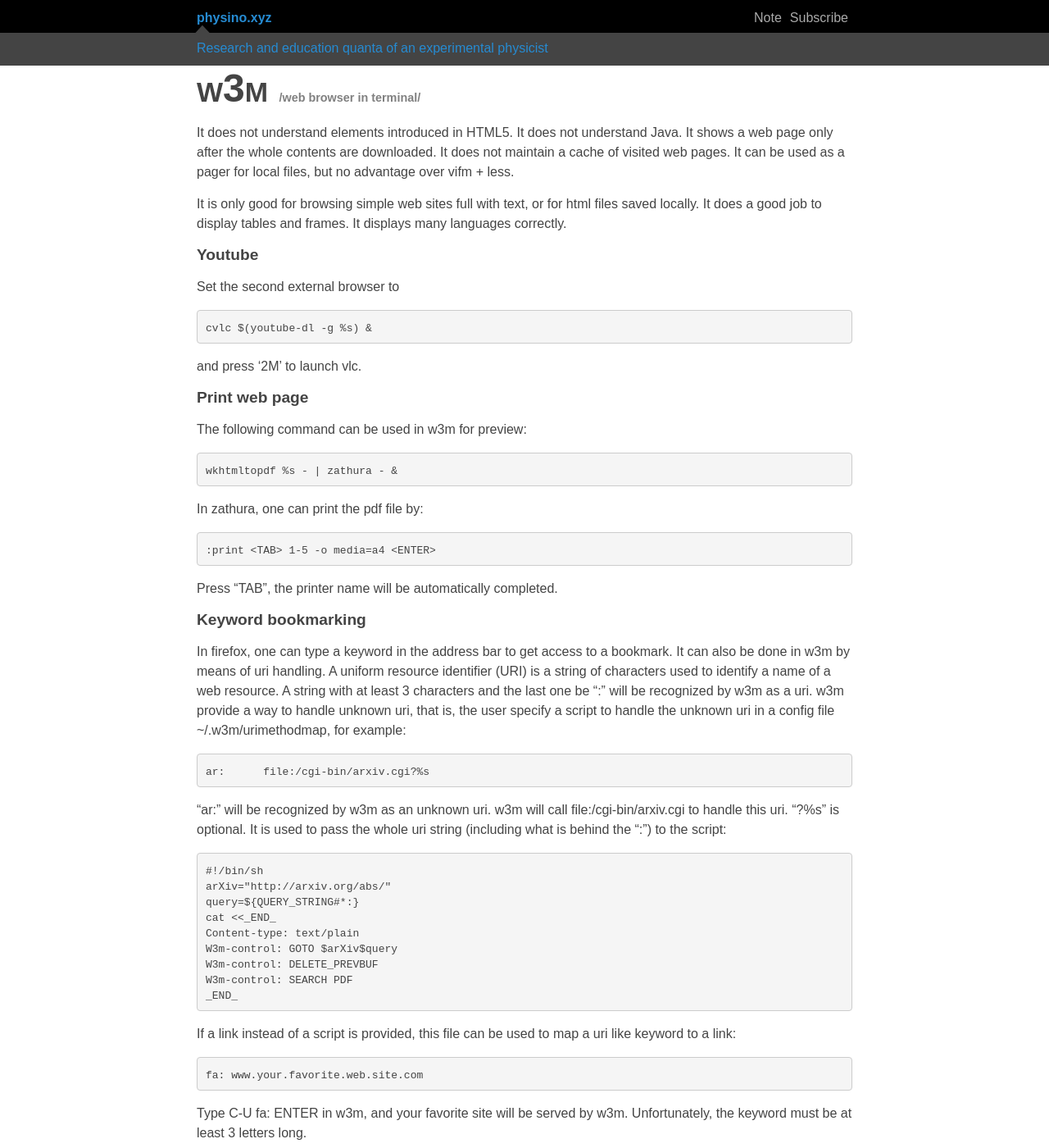
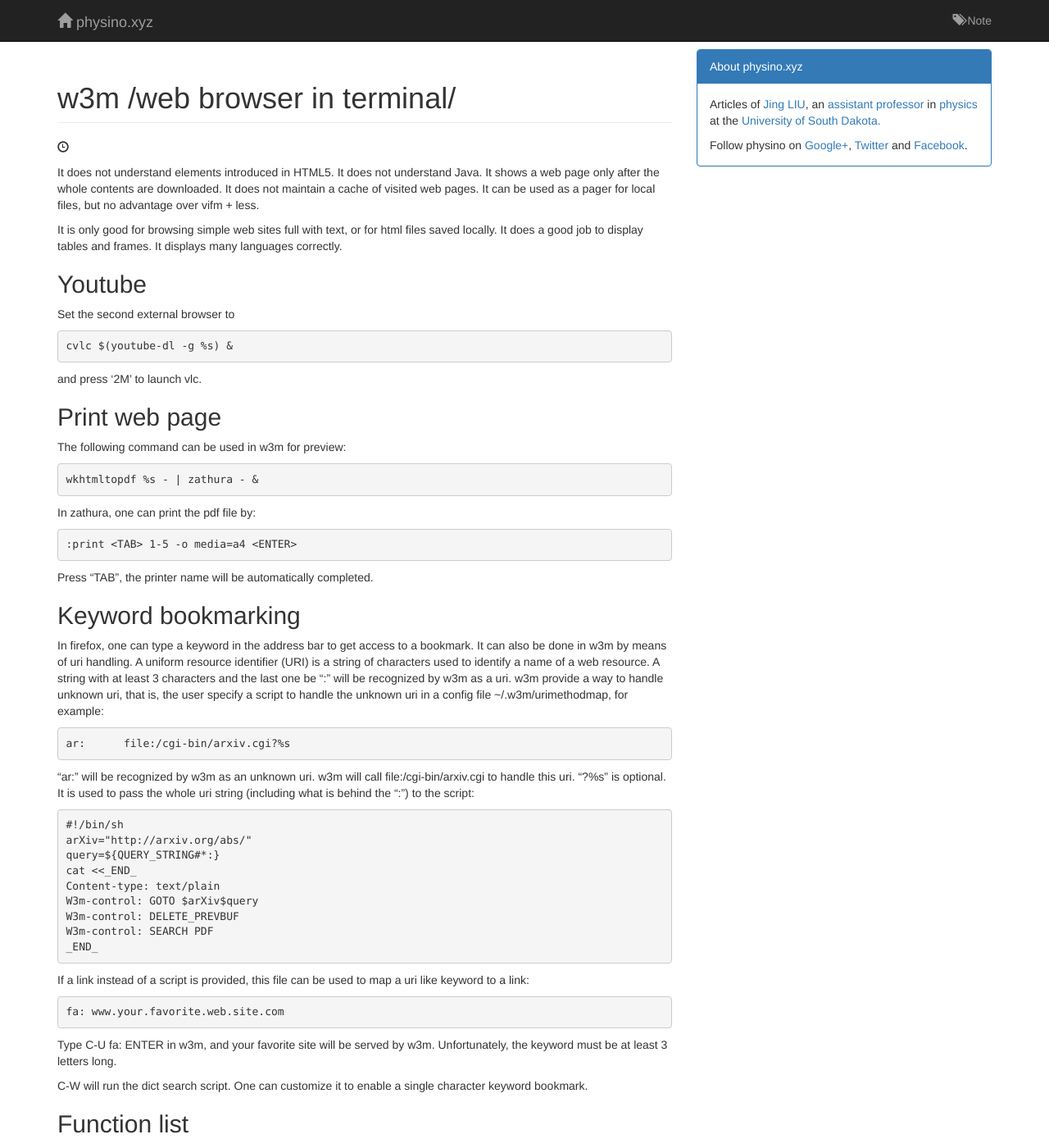
Before and after one commit to jintonic/jintonic.github.io, a Jekyll site: the page built from cs/w3m/index.md, in a window 1280 px wide and 1400 px high. Shown: the whole window at 82% size. Built offline with Jekyll 4.4.1, drawn with Linux system fonts in a browser that asks for light colours; nearby versions of some CDN libraries; comment, search, counter and statistics services are not loaded.

Commit message:
adopted bootstrap

```diff
--- a/_includes/foot.html
+++ b/_includes/foot.html
@@ -1,3 +1,23 @@
 </div>
+<div class="col-md-4">
+  <div class="panel panel-primary">
+    <div class="panel-heading">About physino.xyz</div>
+    <div class="panel-body">
+      <p>Articles of <a href="https://www.linkedin.com/in/jingliuphys">Jing
+	LIU</a>, an <a
+	href="http://www.usd.edu/faculty-and-staff/Jing-Liu">assistant
+	professor</a> in <a href="http://www.usd.edu/physics">physics</a> at
+      the <a href="http://www.usd.edu">University of South Dakota.</a></p>
+
+      Follow physino on <a
+	href="https://plus.google.com/106431730867248081382">Google+</a>, <a
+	href="https://twitter.com/physino_xyz">Twitter</a> and <a
+	href="https://www.facebook.com/physino">Facebook</a>.
+
+    </div>
+  </div>
+</div>
+</div><!-- row -->
+</div><!-- container -->
 </body>
 </html>
--- a/_includes/head.html
+++ b/_includes/head.html
@@ -2,7 +2,16 @@
 <html>
 <head>
 <meta charset="UTF-8">
-<link rel="stylesheet" type="text/css" href="/style.css">
+<meta name="viewport" content="width=device-width, initial-scale=1">
+<!-- Latest compiled and minified CSS -->
+<link rel="stylesheet" href="http://maxcdn.bootstrapcdn.com/bootstrap/3.3.4/css/bootstrap.min.css">
+<link rel="stylesheet" href="/style.css">
+
+<!-- jQuery library -->
+<script src="https://ajax.googleapis.com/ajax/libs/jquery/1.11.1/jquery.min.js"></script>
+
+<!-- Latest compiled JavaScript -->
+<script src="http://maxcdn.bootstrapcdn.com/bootstrap/3.3.4/js/bootstrap.min.js"></script>
 <script>
   (function(i,s,o,g,r,a,m){i['GoogleAnalyticsObject']=r;i[r]=i[r]||function(){
      (i[r].q=i[r].q||[]).push(arguments)},i[r].l=1*new Date();a=s.createElement(o),
@@ -15,22 +24,24 @@
 </head>
 
 <body>
-<div id="nav">
-  <ul>
-    <li><a href="/index.html">physino.xyz</a></li>
-    <li><a href="/about.html">Subscribe</a></li>
-    <li><a href="/blog.html">Note</a></li>
-  </ul>
-</div>
-<div id="tagline">
-  <a href="/about.html">
-    Research and education quanta of an experimental physicist
-  </a>
-</div>
-<div id="container">
-  <h1 id="title">
-    {% if page.title %}{{ page.title }}{% endif %}
-    <span id="subtitle">
-      {% if page.subtitle %} /{{ page.subtitle }}/{% endif %}
-    </span>
-  </h1>
+<nav class="navbar navbar-inverse navbar-fixed-top">
+  <div class="container">
+    <div class="navbar-header">
+      <button type="button" class="navbar-toggle" data-toggle="collapse" data-target="#myNavbar">
+	<span class="icon-bar"></span>
+	<span class="icon-bar"></span>
+	<span class="icon-bar"></span>
+      </button>
+      <a class="navbar-brand" href="/index.html"><span class="glyphicon glyphicon-home"></span> physino.xyz</a>
+    </div>
+    <div  class="collapse navbar-collapse" id="myNavbar">
+      <ul class="nav navbar-nav navbar-right">
+	<li><a href="/blog.html"><span class="glyphicon glyphicon-tags"></span> Note</a></li>
+      </ul>
+    </div>
+  </div>
+</nav>
+
+<div class="container">
+  <div class="row">
+    <div class="col-md-8">
--- a/_layouts/list.html
+++ b/_layouts/list.html
@@ -1,5 +1,4 @@
 {% include head.html %}
-<div id="folders">
 {% assign sorted = site.pages | sort:"path" %}
 {% for each in sorted %}
   {% if each.category == page.directory %}
@@ -7,5 +6,4 @@
 {% if each.subtitle %} /{{ each.subtitle }}/{% endif %}<br></br>
 {% endif %}
 {% endfor %}
-</div>
 {% include foot.html %}
--- a/_layouts/note.html
+++ b/_layouts/note.html
@@ -1,4 +1,11 @@
 {% include head.html %}
+<h1 class="page-header">
+  {% if page.title %}{{ page.title }}{% endif %}
+  <span id="subtitle">
+    {% if page.subtitle %} /{{ page.subtitle }}/{% endif %}
+  </span>
+</h1>
+<p><span class="glyphicon glyphicon-time"></span>{{ page.date | date: "%b %d, %Y" }}</p>
 {{ content }}
 {% include disqus.html %}
 {% include foot.html %}
--- a/style.css
+++ b/style.css
@@ -1,168 +1,8 @@
-* { /* http://www.w3schools.com/css/css3_box-sizing.asp */
-  box-sizing: border-box;
+body {
+  padding-top: 60px; /* skip navbar-fixed-top */
 }
-body {
-  color:#444;
-  font-family: 'Arial', 'Helvetica', sans-serif;
-  font-size: 100%;
-  margin: 0;
+.post-date{
+  float:right;
+  padding:5px;
+  font-size:12px;
 }
-
-h1 {
-  font-size: 1.6em;
-  border-top: 1px solid #ddd;
-  margin: 0 0 15px 0;
-}
-h2 { font-size: 1.2em; font-weight: bold; margin-top: 10px; }
-h3 { font-size: 1.2em; margin-top: 10px; }
-h4 { font-size: 1em; font-weight: bold; }
-h5 { font-size: 1em; font-style: italic; }
-h6 { font-size: 1em; }
-
-a { text-decoration:none; color: #268bd2; }
-a:hover { color: #cb4b16 }
-
-p, ul, ol { margin: 15px 0; line-height: 150%; }
-ul, ol > li { margin-left:1.4em; }
-
-blockquote {
-  padding-left: 5px;
-  border-left: 5px solid #888;
-}
-
-pre {
-  font-family: 'Consolas', monospace;
-  background-color: #F5F5F5;
-  border: 1px solid #ccc;
-  border-radius: 4px;
-  padding: 10px;
-  white-space: pre-wrap !important;
-}
-
-table {
-  border-top: 1px solid gray;
-  border-bottom: 1px solid gray;
-  border-collapse: collapse;
-}
-td, th {
-  padding-left:10px;
-  padding-right:10px;
-}
-th {
-  background-color: #F5F5F5;
-}
-
-#title {
-  font-size: 3.0em;
-  border: none;
-  font-variant:small-caps;
-}
-#subtitle {
-  font-size: 0.3em;
-  color: #808080;
-  font-variant:normal;
-}
-
-#folders {
-  color: #888;
-  line-height: 90%;
-}
-#folders a {
-  font-size: 2.5em;
-  font-variant:small-caps;
-}
-
-#nav {
-  width: 100%;
-  height: 40px;
-  position: fixed; /* do not scroll */
-  background-color: black;
-}
-#nav ul {
-  max-width: 800px; /* = main content width */
-  margin: 0 auto; /* centered */
-  padding: 0; /* remove start indent of a list */
-  list-style-type: none; /* remove the bullets */
-}
-
-#nav ul>li { /* first item */
-  float: left;
-}
-#nav ul>li+li { /* the rest items */
-  float: right;
-}
-
-#nav ul a { /* links in all items */
-  display: block;
-  height: 40px;
-  text-align: center;
-  font-height: 20px;
-}
-#nav ul>li a { /* link in the first item */
-  padding: 10px 5px 10px 0; /* start from 0 */
-  color: #268bd2;
-  font-weight: bold;
-}
-#nav ul>li a:hover { /* link in the first item */
-  color: #cb4b16;
-}
-#nav ul>li+li a { /* links in the rest items */
-  padding: 10px 5px;
-  color: #aaa;
-  font-weight: lighter;
-}
-#nav ul>li+li a:hover { /* links in the rest items */
-  color: #fff;
-  background-color: #cb4b16;
-  font-weight: bold;
-}
-
-#tagline {
-  height: 80px; /* = 40 nav + 10 top padding + 20 txt + 10 bottom padding */
-  padding: 50px 0 10px 0; /* 50 top padding = 40 nav + 10 real padding */
-  width: 100%;
-  background-color: #444;
-}
-#tagline a::before { /* triangular speech bubble pointer */
-  background-color: #444;
-  content: "\00a0";
-  display: block;
-  height: 14px;
-  width: 14px;
-  position: absolute;
-  top: 34px;
-  transform: rotate(47deg) skew(5deg);
-  -moz-transform: rotate(47deg) skew(5deg);
-  -ms-transform: rotate(47deg) skew(5deg);
-  -o-transform: rotate(47deg) skew(5deg);
-  -webkit-transform: rotate(47deg) skew(5deg);
-}
-#tagline a {
-  display: block;
-  max-width: 800px;
-  margin: 0 auto; /* centered */
-  text-decoration: none; /* remove underline */
-  color: #268bd2;
-  font-height: 20px;
-}
-
-#container { /* main content */
-  max-width: 800px;
-  margin: 0 auto;
-}
-
-.post-date {
-  float: right;
-  font-size: 0.6em;
-  font-weight: lighter;
-  color: #859900
-}
-
-@viewport { zoom:1.0; width: extend-to-zoom; }
-
-@media screen and (max-device-width: 900px) {
-  body { width: 100%; }
-  #folders a {
-    display: block; /* make the whole line clickable */
-  }
-}
```
Also changed, not shown: index.html (+13 -6 lines). Lines whose indentation alone changed are shown as unchanged.
